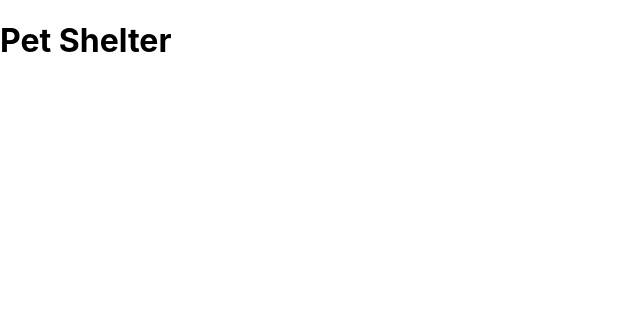
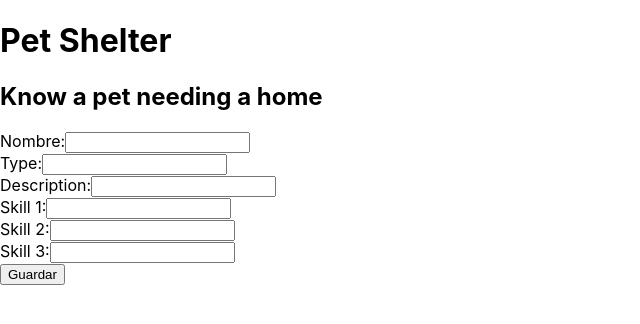
Before and after one commit to rebecaoz/Pet-Shelter, a React (Create React App) app in the folder client/: page /update/1 in a window 1280 px wide. Before the commit this address had no page. Shown: the top 324 px of the page, without its empty margins (0-640 px from the left). Built offline with nearby package versions, Linux system fonts and the light colour scheme; no server answers.

Commit message:
updatePet component

```diff
--- a/client/src/App.js
+++ b/client/src/App.js
@@ -3,6 +3,7 @@ import { BrowserRouter, Route, Routes } from 'react-router-dom';
 import MainPage from './Pages/MainPage/MainPage.component';
 import AddPet from './components/AddPet/AddPet.component';
 import Details from './Pages/DetailsPage/Details.component';
+import UpdatePet from './components/UpdatePet/UpdatePet.component';
 
 
 function App() {
@@ -14,6 +15,7 @@ function App() {
                 <Route index={true} path="/" element={<MainPage />} />
                 <Route index={true} path="/new" element={<AddPet />} />
                 <Route index={true} path="/details/:id" element={<Details />} />
+                <Route index={true} path="/update/:id" element={<UpdatePet />} />
             </Routes>
         </BrowserRouter>
     </div>
--- a/client/src/components/ListPets/ListPets.component.js
+++ b/client/src/components/ListPets/ListPets.component.js
@@ -41,7 +41,7 @@ const ListPets = (props) => {
                             <button onClick={()=>navigate("/details/"+pet._id)}>Details</button>
                         </td>
                         <td>
-                        <button>Edit</button>
+                        <button onClick={()=>navigate("/update/"+pet._id)}>Edit</button>
                         </td>
                     </tr>
                     }
--- /dev/null
+++ b/client/src/components/UpdatePet/UpdatePet.component.js
@@ -0,0 +1,125 @@
+import { useState, useEffect } from "react";
+import axios from 'axios';
+import { useParams } from "react-router-dom";
+
+const UpdatePet = () =>{
+
+    const params = useParams();
+    const [result, setResult] = useState([]);
+    const [data, setData] = useState({})
+
+    useEffect(()=>{
+        axios.get(`http://localhost:8000/api/details/${params.id}/`)
+
+             .then( response => setResult(response.data.result) )
+
+             .catch( err => console.log(err));
+    },[params.id])
+
+    const handleChange = (event) => {
+        setData({
+            ...data,
+            [event.target.name]: event.target.value
+        })
+    }
+
+    const handleSubmit = (event) => {
+        event.preventDefault();
+        editPet(data)
+        //console.log(data);
+        setData({})
+    }
+
+    const editPet = (data) => {
+
+        axios.put(`http://localhost:8000/api/update/${params.id}`,data)
+            .then((response) => {
+                //console.log(data)
+                //console.log(response)
+                //getPets();
+                //setPets(response.data);
+            })
+            .catch((error) => {
+                console.log(error)
+            },[params.id])
+
+    }
+
+
+    return(
+        <div>
+            <div>
+                <h2 className="text-center">Know a pet needing a home</h2>
+            </div>
+            <div className="pd-5">
+                <form action="" onSubmit={handleSubmit}>
+                    <div>
+                        <span>Nombre:</span>
+                        <input
+                            className="ml-2"
+                            type="text"
+                            name="name"
+                            value={result.name}
+                            onChange={(handleChange)}
+
+                        />
+                    </div>
+                    <div>
+                        <span>Type:</span>
+                        <input
+                            className="ml-2"
+                            type="text"
+                            name="type"
+                            value={result.type}
+                            //onChange={handleChange}
+                        />
+                    </div>
+                    <div>
+                        <span>Description:</span>
+                        <input
+                            className="ml-2"
+                            type="text"
+                            name="description"
+                            value={result.description}
+                            //onChange={handleChange}
+                        />
+                    </div>
+                    <div>
+                        <span>Skill 1:</span>
+                        <input
+                            className="ml-2"
+                            type="text"
+                            name="skill1"
+                            value={result.skill1}
+                            //onChange={handleChange}
+                        />
+                    </div>
+                    <div>
+                        <span>Skill 2:</span>
+                        <input
+                            className="ml-2"
+                            type="text"
+                            name="skill2"
+                            value={result.skill2}
+                            onChange={handleChange}
+                        />
+                    </div>
+                    <div>
+                        <span>Skill 3:</span>
+                        <input
+                            className="ml-2"
+                            type="text"
+                            name="skill3"
+                            value={result.skill3}
+                            onChange={handleChange}
+                        />
+                    </div>
+                    <div>
+                        <button type="submit">Guardar</button>
+                    </div>
+                </form>
+            </div>
+        </div>
+    )
+}
+export default UpdatePet
```
Also changed, not shown: 1 other file (tests, documents, lock files or other folders).
